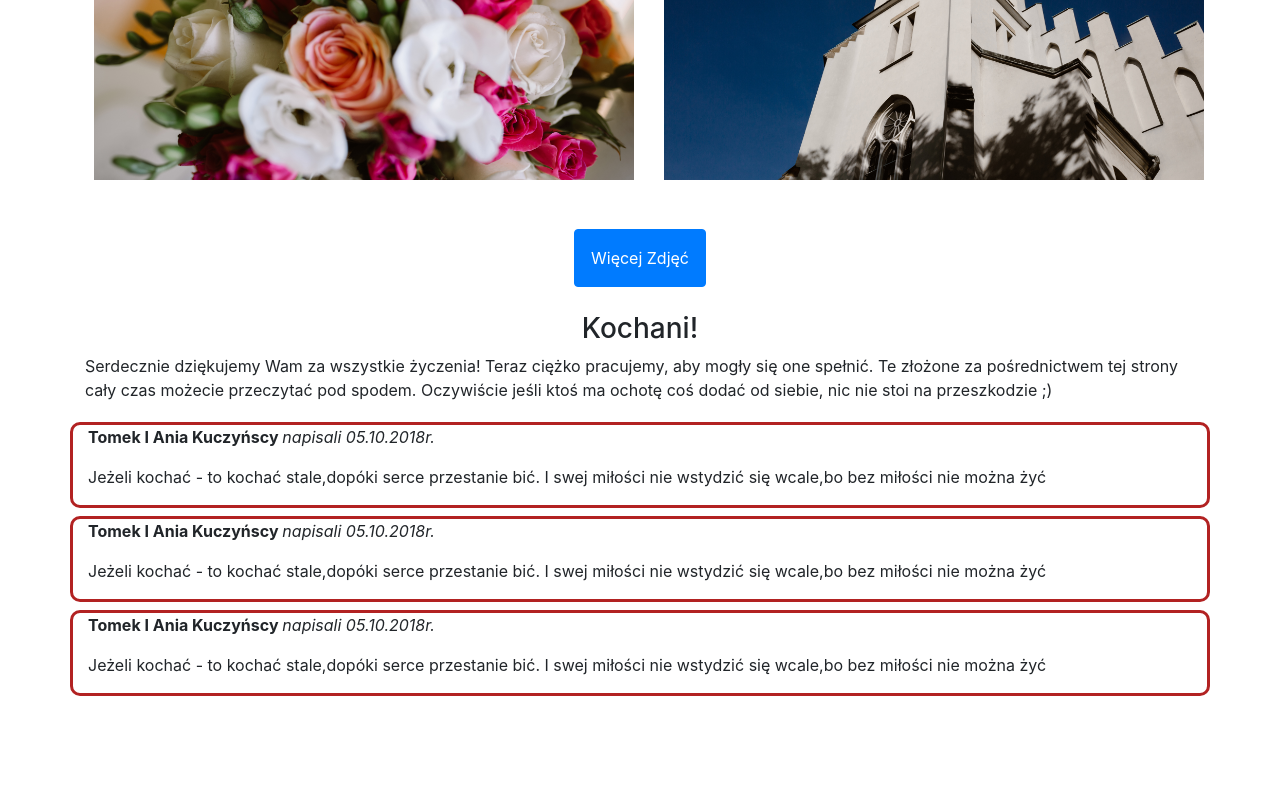
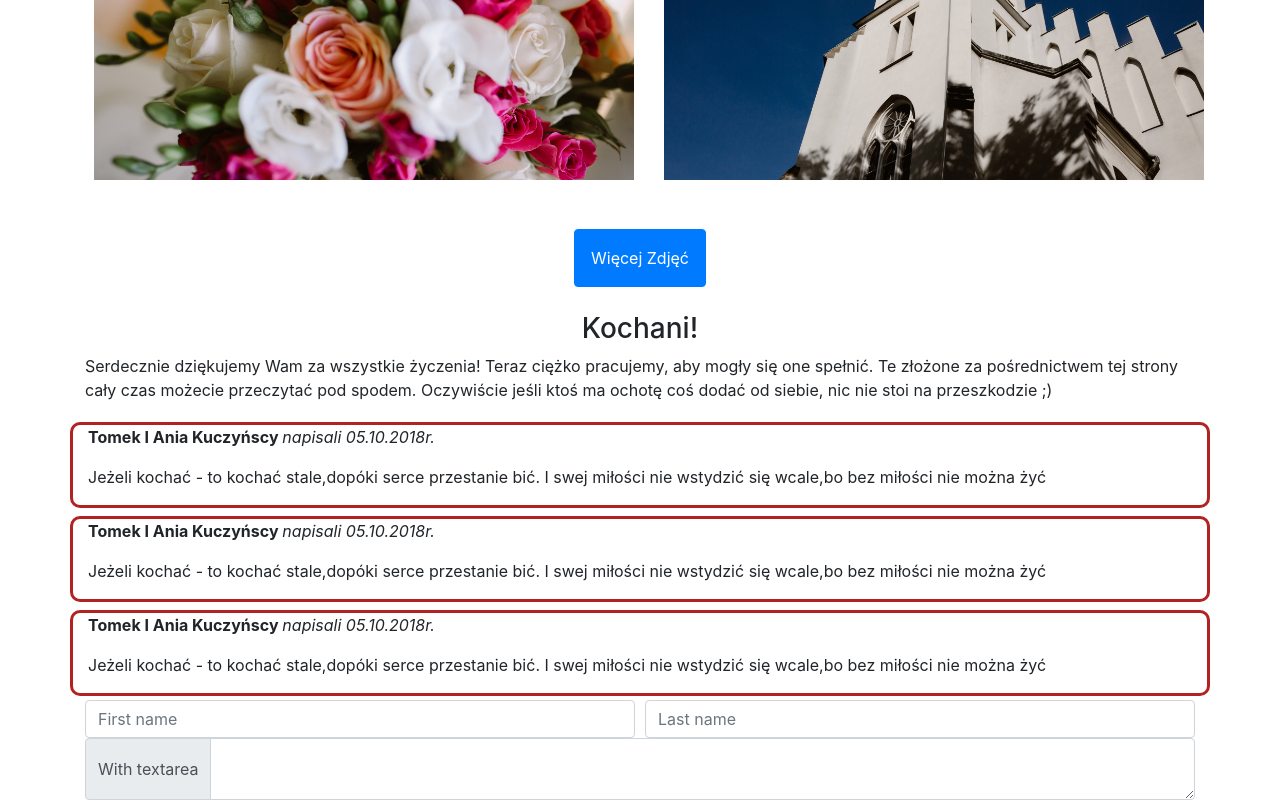
Before and after one commit to wilkpiotr/wedding-site, a React (Create React App) app: page / in a window 1280 px wide. Shown: the part 1782-2582 px from the top of the page. Before the commit the page ends 2482 px from the top, so only its background shows below. Built offline with nearby package versions, Linux system fonts and the light colour scheme.

Commit message:
created Form component

```diff
--- a/src/App.js
+++ b/src/App.js
@@ -7,6 +7,7 @@ import Home from './Components/Home/Home'
 import Gallery from './Components/Gallery/Gallery'
 import Time from './Components/Time/Time'
 import WeddingWishes from './Components/WeddingWishes/WeddingWishes'
+import WishingForm from './Components/Form/Form'
 
 class App extends Component {
   render() {
@@ -17,6 +18,7 @@ class App extends Component {
       <Time/>
       <Gallery/>
       <WeddingWishes/>
+      <WishingForm/>
       </Fragment>
     )}
 }
--- /dev/null
+++ b/src/Components/Form/Form.jsx
@@ -0,0 +1,30 @@
+import React, {Component} from 'react';
+import Form from 'react-bootstrap/Form';
+import Col from 'react-bootstrap/Col';
+import InputGroup from 'react-bootstrap/InputGroup';
+import FormControl from 'react-bootstrap/FormControl';
+
+class WishingForm extends Component {
+    render() {
+        return(
+        <Form className="container">
+            <Form.Row>
+                <Col>
+                    <Form.Control placeholder="First name" />
+                </Col>
+                <Col>
+                    <Form.Control placeholder="Last name" />
+                </Col>
+            </Form.Row>
+        <InputGroup>
+            <InputGroup.Prepend>
+                <InputGroup.Text>With textarea</InputGroup.Text>
+            </InputGroup.Prepend>
+            <FormControl as="textarea" aria-label="With textarea" />
+        </InputGroup>
+        </Form>
+        )
+    }
+}
+
+export default WishingForm;
```
